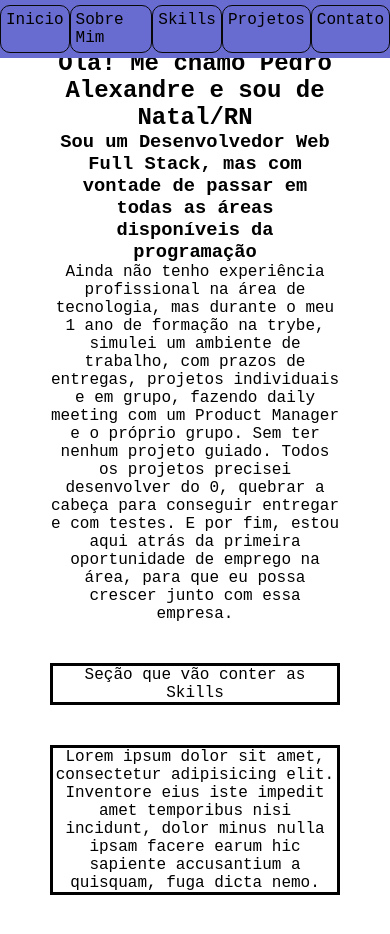
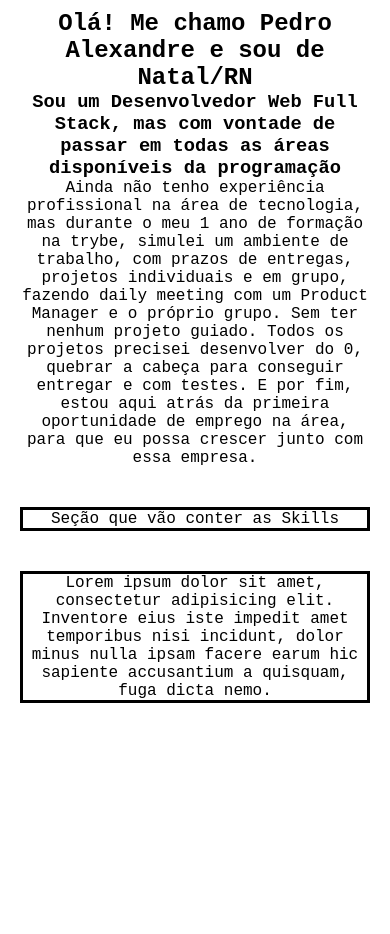
Before and after one commit to pedroasiqueira/portfolio-pedro_alexandre, a React (Vite) app: page / in a window 390 px wide. Shown: the top 934 px of the page. Built offline with nearby package versions, Linux system fonts and the light colour scheme.

Commit message:
começando responsividade

```diff
--- a/src/components/Main.tsx
+++ b/src/components/Main.tsx
@@ -1,4 +1,5 @@
 import About from "./About";
+// import AsideMenu from "./AsideMenu";
 import Projects from "./Projects";
 import Skills from "./Skills";
 
@@ -8,6 +9,7 @@ export default function Main() {
       <About/>
       <Skills/>
       <Projects/>
+      {/* <AsideMenu/> */}
     </main>
   )
 }
--- a/src/css/App.css
+++ b/src/css/App.css
@@ -5,13 +5,47 @@
 }
 
 body {
-  /* background-color: red; */
+  /* background-color: pink; */
   /* max-width: 1000px; */
 }
 
+@media screen and (max-width: 425px){
+  .header-pag {
+    display: none;
+  }
+
+  .main-pag {
+    display: flex;
+    flex-direction: column;
+    align-content: center;
+    /* width: 80%; */
+    margin-left: 20px;
+    margin-right: 20px;
+    /* justify-content: center; */
+    /* align-items: center; */
+    /* border: solid green; */
+  }
+
+  .about {
+    text-align: center;
+    margin-top: 10px;
+    /* quando cel tiver usando coloca 60px na margin */
+    /* border: 3px solid black; */
+  }
+
+  .skills-and-projects {
+    text-align: center;
+    margin-top: 40px;
+    border: 3px solid black;
+  }
+}
+
+
+
+@media screen and (min-width: 425px){
   .header-pag {
     background-color: rgb(104, 107, 207);
-  padding: 5px 0;
+    padding: 2px 0;
     margin-left: auto;
     margin-right: auto;
     position: fixed;
@@ -37,10 +71,6 @@ body {
     border: 1px solid rgb(8, 8, 8);
   }
 
-/* .navMenu li {
-  display: inline-flex;
-} */
-
   .navMenu a:hover {
     opacity: 0.5;
     background-color: aqua;
@@ -49,23 +79,24 @@ body {
 
   .navMenu a:active {
     opacity: 0.9;
-  background-color: rgb(234, 234, 234);
+    /* background-color: rgb(234, 234, 234); */
     /* border: solid rgb(255, 255, 255); */
+    flex: 1 auto;
+    text-align: center;
   }
 
   .main-pag {
     display: flex;
     flex-direction: column;
-  margin-left: 50px;
-  margin-right: 50px;
-  /* justify-content: center; */
-  /* align-items: center; */
-  /* border: solid green; */
+    align-content: center;
+    margin-left: 5%;
+    margin-right: 5%;
   }
 
   .about {
     text-align: center;
     margin-top: 50px;
+    /* quando cel tiver usando coloca 60px na margin */
     /* border: 3px solid black; */
   }
 
@@ -74,11 +105,18 @@ body {
     margin-top: 40px;
     border: 3px solid black;
   }
-
-  /* .skills {
-
 }
 
-  .projects {
+@media screen and (min-width: 992px){
+  .main-pag {
+    margin-left: 10%;
+    margin-right: 10%;
+  }
+}
 
+
+/* @media screen and (min-width: 1200px){
+  body {
+    max-width: 1200px;
+  }
 } */
```
Also changed, not shown: src/components/AsideMenu.tsx (added, +11 -0 lines), 2 other files (tests, documents, lock files or other folders). Lines whose indentation alone changed are shown as unchanged.
